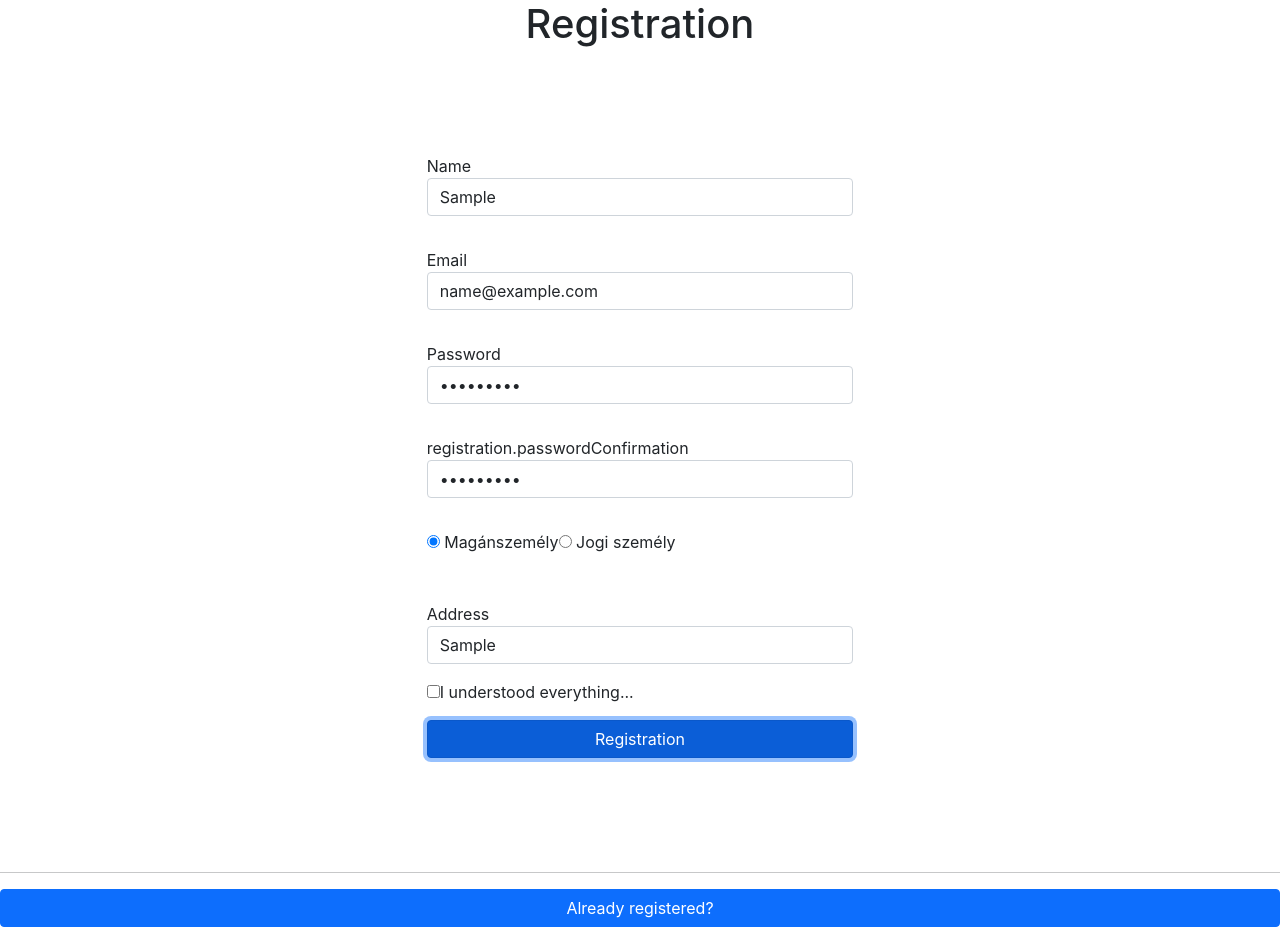
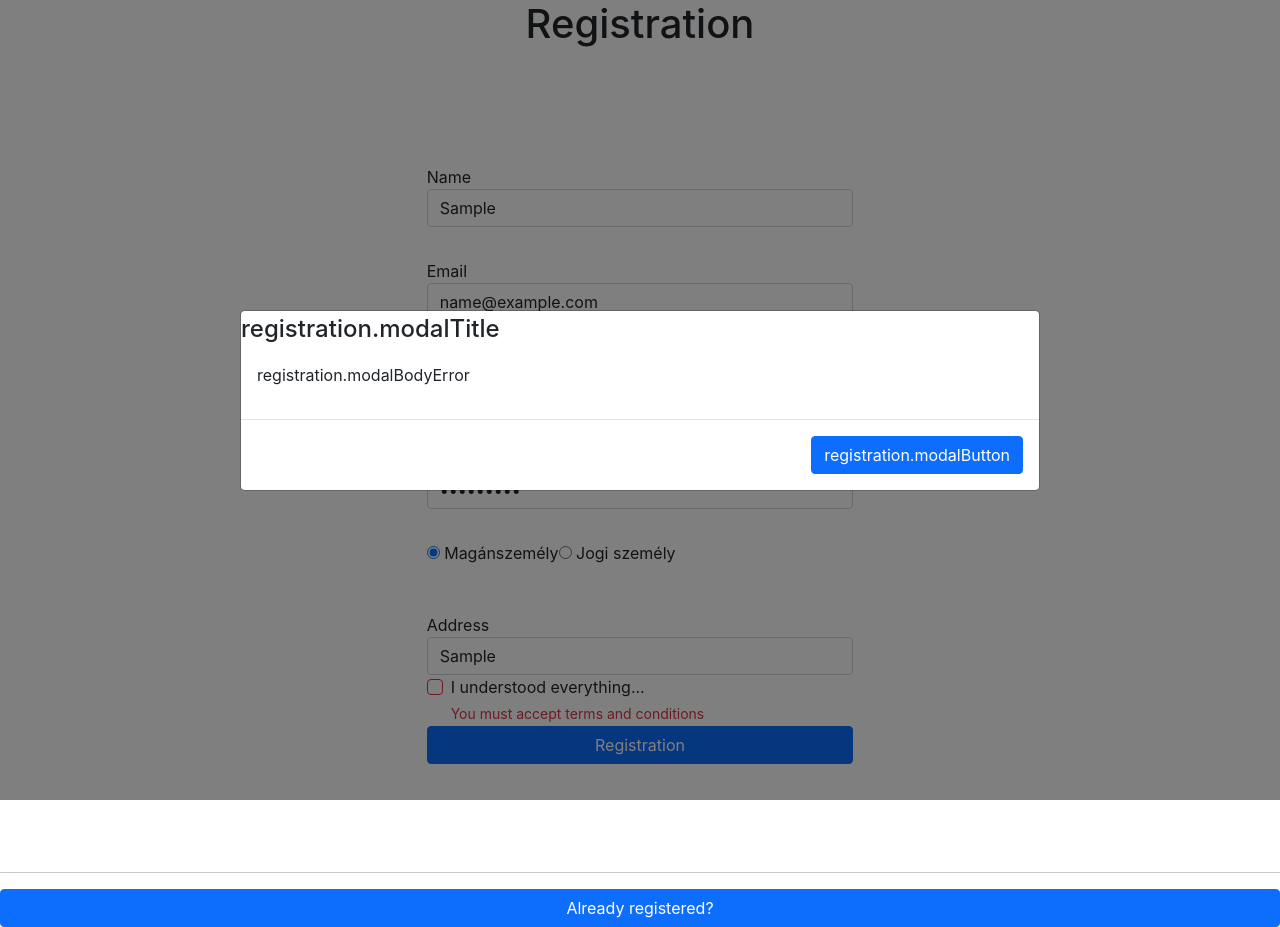
Before and after one commit to flowacademyhu/iota-vajdasag-brand, a React (Create React App) app in the folder frontend/: page /registration in a window 1280 px wide. Both pictures are taken after typing "Sample", "name@example.com", "Sample123", "Sample123", "Sample" into the empty fields and a click on the button "Registration". Built offline with nearby package versions, Linux system fonts and the light colour scheme.

Commit message:
pop windows added

```diff
--- a/frontend/package.json
+++ b/frontend/package.json
@@ -7,9 +7,11 @@
     "@testing-library/react": "^11.1.0",
     "@testing-library/user-event": "^12.1.10",
     "axios": "^0.21.1",
+    "bootstrap": "^4.6.0",
     "formik": "^2.2.6",
     "i18next": "^19.8.7",
     "react": "^17.0.1",
+    "react-bootstrap": "^1.4.3",
     "react-dom": "^17.0.1",
     "react-i18next": "^11.8.6",
     "react-router-dom": "^5.2.0",
--- /dev/null
+++ b/frontend/src/components/PopUpModal.js
@@ -0,0 +1,24 @@
+import { Modal, Button } from "react-bootstrap";
+
+export default function MyVerticallyCenteredModal(props) {
+  return (
+    <Modal
+      {...props}
+      size="lg"
+      aria-labelledby="contained-modal-title-vcenter"
+      centered
+    >
+      {/* <Modal.Header closeButton> */}
+        <Modal.Title id="contained-modal-title-vcenter">
+          {props.modalTitle}
+        </Modal.Title>
+      {/* </Modal.Header> */}
+      <Modal.Body>
+        <p>{props.modalBody}</p>
+      </Modal.Body>
+      <Modal.Footer>
+        <Button onClick={props.onHide}>{props.modalButton}</Button>
+      </Modal.Footer>
+    </Modal>
+  );
+}
--- a/frontend/src/components/Registration.js
+++ b/frontend/src/components/Registration.js
@@ -6,12 +6,14 @@ import * as Yup from "yup";
 import Button from "../components/Button";
 import InputField from "../components/InputField";
 import { signUp } from "../communications/userApi";
+import PopUpModal from "../components/PopUpModal";
 
 export default function Registration() {
   const [token, setToken] = useState("");
   const { t } = useTranslation();
   const [isSignUpAccepted, setIsSignUpAccepted] = useState();
   const [errorMessage, setErrorMessage] = useState();
+  const [modalShow, setModalShow] = React.useState(false);
 
   const schema = Yup.object().shape({
     name: Yup.string().required(t("registration.nameRequired")),
@@ -23,13 +25,18 @@ export default function Registration() {
       .matches(
         /^(?=.*[a-z])(?=.*[A-Z])(?=.*\d)[a-zA-Z\d!?@#$%^&*_\-+()[\]{}></|"'.,:;]{8,}$/,
         `Must Contain 8 Characters, One Uppercase, One Lowercase, One Number.
-        Optional special characters are: !?@#$%^&*_-+()[]{}></|\"'.,:; `
+        Optional special characters are: !?@#$%^&*_-+()[]{}></|"'.,:; `
       ),
     passwordConfirmation: Yup.string().oneOf(
       [Yup.ref("password")],
       t("registration.passwordMatch")
     ),
-    taxNumber: Yup.string().required("Required"),
+    entity: Yup.string(),
+    taxNumber: Yup.string().when("entity", {
+      is: "legalPerson",
+      then: Yup.string().required("Required"),
+      otherwise: Yup.string(),
+    }),
     address: Yup.string().required("Required"),
     acceptedTerms: Yup.boolean()
       .required("Required")
@@ -41,8 +48,9 @@ export default function Registration() {
     console.log(token);
   };
 
-  async function handleSubmit(value) {
+  const handleSubmit = async (value) => {
     console.log("submitting: ", value);
+    let errorMessage = "";
     try {
       const response = await signUp(value);
       handleResponse(response);
@@ -50,11 +58,11 @@ export default function Registration() {
     } catch (error) {
       setIsSignUpAccepted(false);
       if (error.response.status === 404)
-        setErrorMessage(t("registration.connectionProblems"));
+        errorMessage = t("registration.connectionProblems");
       else if (error.response.status === 400)
-        setErrorMessage(t("registration.invalidData"));
+        errorMessage = t("registration.invalidData");
     }
-  }
+  };
 
   let history = useHistory();
   const redirect = () => {
@@ -154,20 +162,44 @@ export default function Registration() {
                   type="text"
                 ></InputField>
               </div>
-              <div className="my-3">
-                <label>
-                  <Field type="checkbox" name="acceptedTerms" />
+              <div className="form-check">
+                <label className="form-check-label" htmlFor="acceptedTerms">
                   {t("registration.aszf")}
                 </label>
+                <Field
+                  className={`form-check-input ${
+                    errors.acceptedTerms && touched.acceptedTerms
+                      ? "is-invalid"
+                      : ""
+                  }`}
+                  type="checkbox"
+                  name="acceptedTerms"
+                  id="acceptedTerms"
+                />
+                {errors.acceptedTerms && touched.acceptedTerms ? (
+                  <div className="invalid-feedback">{errors.acceptedTerms}</div>
+                ) : null}
               </div>
               <div>
-                <Button type="submit">{t("registration.buttontext")}</Button>
+                <Button type="submit" onClick={() => setModalShow(true)}>
+                  {t("registration.buttontext")}
+                </Button>
                 {!isSignUpAccepted ? (
-                  <h5 className="text-danger text-center my-3">
-                    {errorMessage}
-                  </h5>
+                  <PopUpModal
+                    modalTitle={t("registration.modalTitle")}
+                    modalBody={t("registration.modalBodyError")}
+                    modalButton={t("registration.modalButton")}
+                    show={modalShow}
+                    onHide={() => setModalShow(false)}
+                  />
                 ) : (
-                  <></>
+                  <PopUpModal
+                    modalTitle={t("registration.modalTitle")}
+                    modalBody={t("registration.modalBodyOK")}
+                    modalButton={t("registration.modalButton")}
+                    show={modalShow}
+                    onHide={() => setModalShow(false)}
+                  />
                 )}
               </div>
             </div>
```
Also changed, not shown: 1 other file (tests, documents, lock files or other folders).
